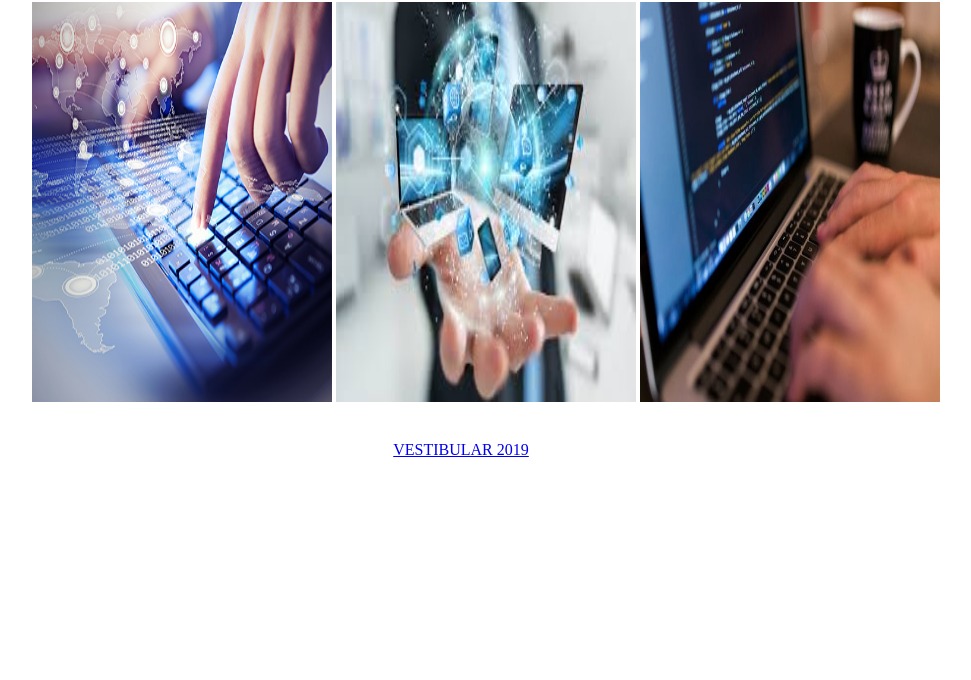
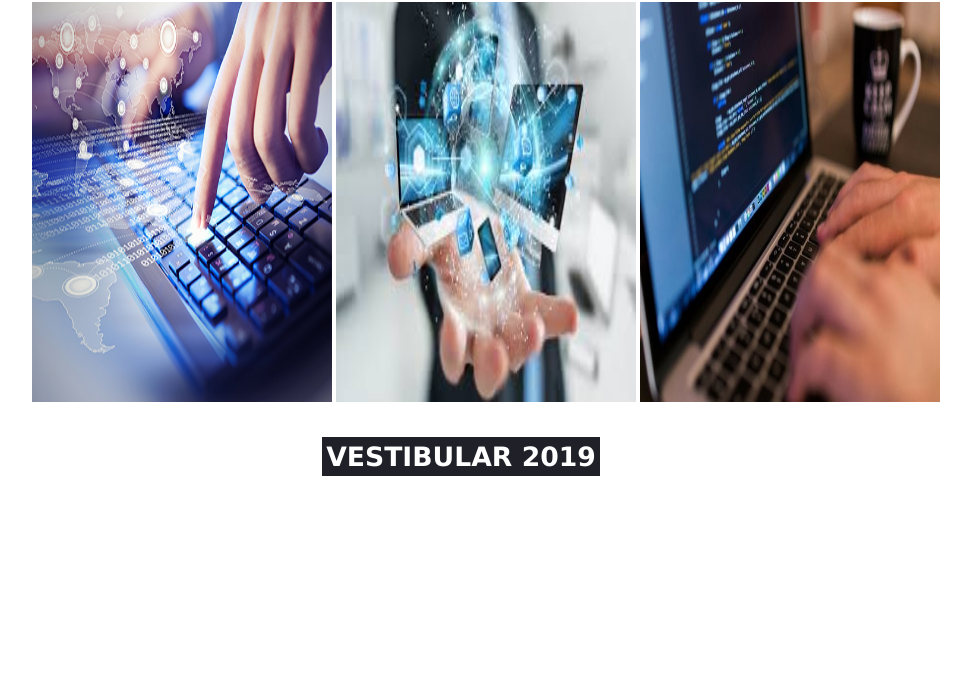
Before and after one commit to tuiusx/ProjetoLMS, a Python web app: template core/templates/index.html in a window 1280 px wide. Shown: the part 701-1381 px from the top of the page, without its empty margins (179-1150 px from the left). Before the commit the page ends 1158 px from the top, so only its background shows below. Run offline with Jinja, Linux system fonts and the light colour scheme; the template is opened without the code that fills it, so the values that code supplies are empty; some libraries are stand-ins or nearby versions.

Commit message:
index arrumado

```diff
--- a/core/static/css/estiloindex.css
+++ b/core/static/css/estiloindex.css
@@ -32,3 +32,19 @@
    }
 .it2 {
     color: rgb(53, 53, 231);}
+
+.botao1 {    font-family: verdana, arial, sans-serif;
+        font-size: 20pt;
+        font-weight: bold;
+        padding: 4px;
+        background-color: rgb(32, 32, 41);
+        color: white;
+        text-decoration: none;
+     }
+
+.botao1:hover {
+         border-bottom: 2px solid white;
+        border-top: 3px solid rgb(89, 89, 100);
+        border-right: 2px solid white;
+        border-left: 3px solid rgb(89, 89, 100);
+     }
```
Also changed, not shown: core/static/midia/img_fundo.jpg (added), 1 other file.
